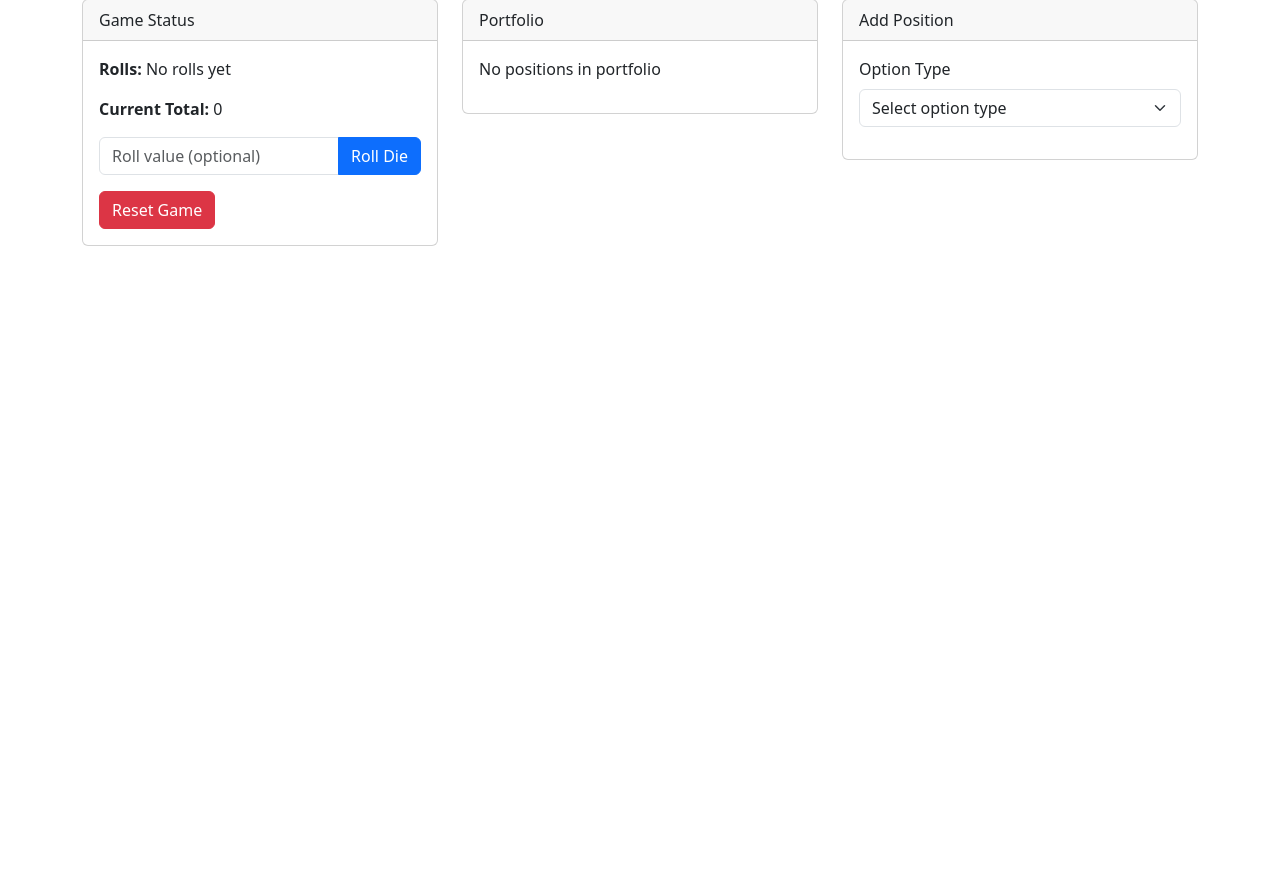
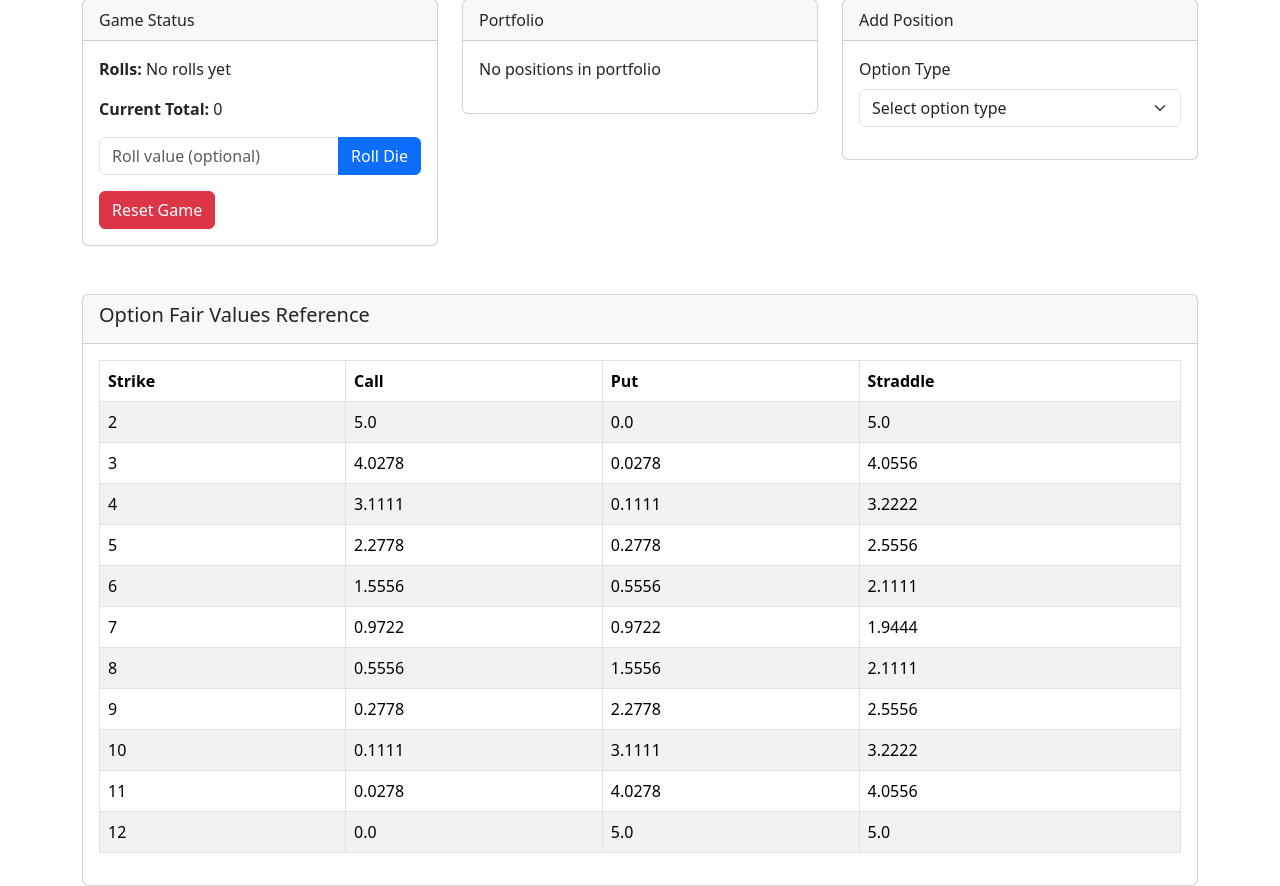
Before and after one commit to kelly-cyber/trading_game, a Flask app: page / in a window 1280 px wide. Shown: the part 300-1186 px from the top of the page. Before the commit the page ends 546 px from the top, so only its background shows below. Run offline with Flask 3, Linux system fonts and the light colour scheme.

Commit message:
feat: added table for quick reference

```diff
--- a/app.py
+++ b/app.py
@@ -50,6 +50,9 @@ def index():
 
     portfolio_delta = simulator.portfolio.delta(first_roll) if simulator.portfolio.positions else 0
 
+    # Get fair values table
+    fair_values_table = simulator.get_option_fair_values_table()
+
     return render_template('index.html',
                           simulator=simulator,
                           portfolio_value=portfolio_value,
@@ -60,6 +63,7 @@ def index():
                           position_deltas=position_deltas,
                           portfolio_delta=portfolio_delta,
                           first_roll=first_roll,
+                          fair_values_table=fair_values_table,
                           Call=Call,
                           Put=Put,
                           RiskReversal=RiskReversal,
--- a/option_game.py
+++ b/option_game.py
@@ -634,3 +634,36 @@ class DiceSimulator:
             payoffs.append(portfolio_payoff)
 
         return {'totals': totals, 'payoffs': payoffs}
+
+    def get_option_fair_values_table(self):
+        """
+        Generate a table of fair values for calls, puts, and straddles at all strikes.
+
+        Returns:
+            dict: Contains lists of strikes and fair values for each option type
+        """
+        strikes = list(range(2, 13))
+        call_values = []
+        put_values = []
+        straddle_values = []
+
+        # Calculate fair values for each strike
+        for strike in strikes:
+            call = Call(strike)
+            put = Put(strike)
+            straddle = Straddle(strike)
+
+            call_value = self.calculate_option_value(call)
+            put_value = self.calculate_option_value(put)
+            straddle_value = self.calculate_option_value(straddle)
+
+            call_values.append(round(call_value, 4))
+            put_values.append(round(put_value, 4))
+            straddle_values.append(round(straddle_value, 4))
+
+        return {
+            'strikes': strikes,
+            'call_values': call_values,
+            'put_values': put_values,
+            'straddle_values': straddle_values
+        }
--- a/templates/index.html
+++ b/templates/index.html
@@ -389,6 +389,37 @@
                 </div>
             </div>
         </div>
+
+        <!-- Option Fair Values Reference Table -->
+        <div class="card mt-4">
+          <div class="card-header">
+            <h5>Option Fair Values Reference</h5>
+          </div>
+          <div class="card-body">
+            <div class="table-responsive">
+              <table class="table table-striped table-bordered">
+                <thead class="thead-dark">
+                  <tr>
+                    <th>Strike</th>
+                    <th>Call</th>
+                    <th>Put</th>
+                    <th>Straddle</th>
+                  </tr>
+                </thead>
+                <tbody>
+                  {% for i in range(fair_values_table.strikes|length) %}
+                  <tr>
+                    <td>{{ fair_values_table.strikes[i] }}</td>
+                    <td>{{ fair_values_table.call_values[i] }}</td>
+                    <td>{{ fair_values_table.put_values[i] }}</td>
+                    <td>{{ fair_values_table.straddle_values[i] }}</td>
+                  </tr>
+                  {% endfor %}
+                </tbody>
+              </table>
+            </div>
+          </div>
+        </div>
     </div>
 
     <script>
```
